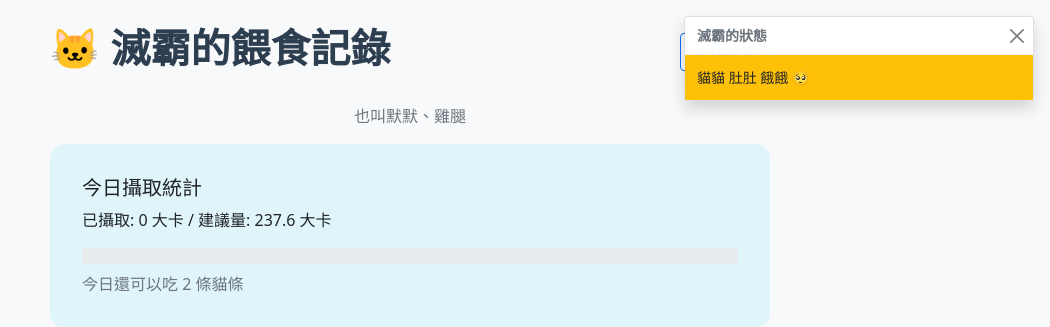
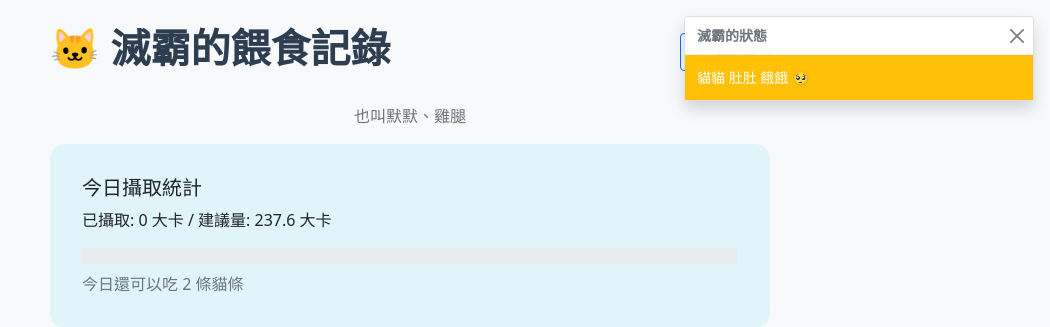
Before and after one commit to bs10081/catfeed, a Flask app: page / in a window 1280 px wide. Shown: the top 327 px of the page, without its empty margins (230-1280 px from the left). Run offline with Flask 3, Linux system fonts and the light colour scheme.

Commit message:
git add . git commit -m "fix: improve modal visibility and styling
Enhance modal appearance and z-index handling:

- Set z-index: 1050 to ensure modal appears above other elements
- Add white background (bg-white) to modal header
- Set white text color (text-white) for modal content
- Force opacity: 1 with !important to prevent transparency issues

This update ensures consistent modal visibility and
improves the overall user interface hierarchy."

```diff
--- a/templates/index.html
+++ b/templates/index.html
@@ -15,13 +15,13 @@
 
             <!-- 狀態提醒彈窗 -->
             {% if status.message %}
-            <div class="toast-container position-fixed top-0 end-0 p-3">
+            <div class="toast-container position-fixed top-0 end-0 p-3" style="z-index: 1050;">
                 <div class="toast show" role="alert" aria-live="assertive" aria-atomic="true">
-                    <div class="toast-header">
+                    <div class="toast-header bg-white">
                         <strong class="me-auto">滅霸的狀態</strong>
                         <button type="button" class="btn-close" data-bs-dismiss="toast" aria-label="Close"></button>
                     </div>
-                    <div class="toast-body bg-{{ status.type }}">
+                    <div class="toast-body bg-{{ status.type }} text-white" style="opacity: 1 !important;">
                         {{ status.message }}
                     </div>
                 </div>
```
